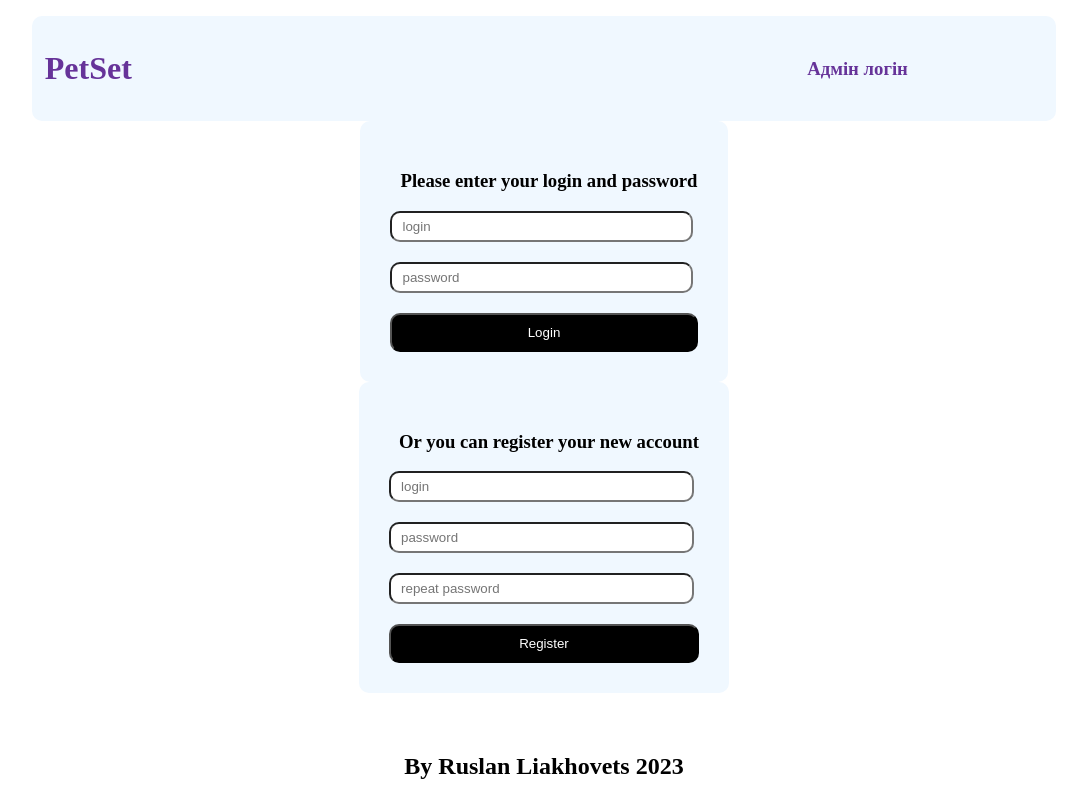
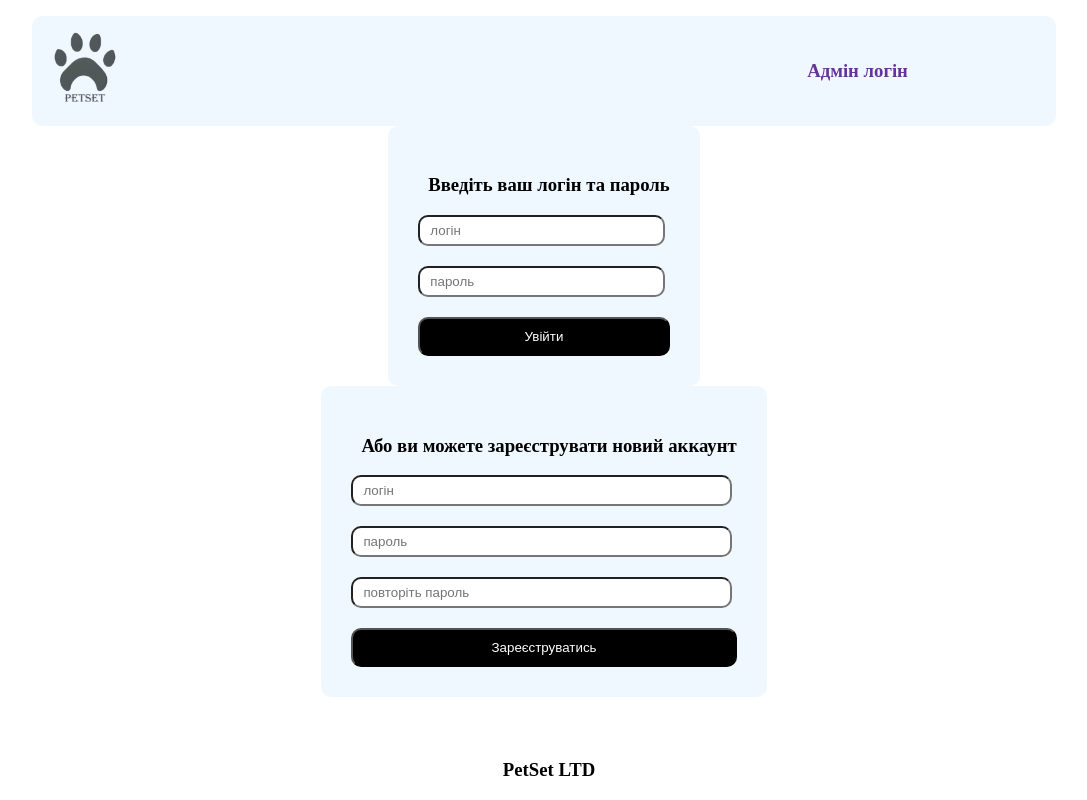
Before and after one commit to murri06/PetSet, a PHP site: page /index.php in a window 1280 px wide. Shown: the whole page, without its empty margins (96-1183 px from the left). Run offline with PHP 8.4, Linux system fonts and the light colour scheme; data that the repository does not hold is empty.

Commit message:
small improvements

```diff
--- a/inc/error_page_404.php
+++ b/inc/error_page_404.php
@@ -3,3 +3,5 @@
     <div class="error-message"><?= $err ?></div>
     <a href="/petset/index.php" class="home-link">На головну</a>
 </div>
+
+<?php include 'inc/footer.php';
--- a/inc/footer.php
+++ b/inc/footer.php
@@ -1,5 +1,5 @@
 <footer>
-    <h2>By Ruslan Liakhovets 2023</h2>
+    <h3>PetSet LTD</h3>
 </footer>
 </body>
 </html>
--- a/inc/header.php
+++ b/inc/header.php
@@ -8,13 +8,14 @@ session_start();
 <head>
     <meta charset="UTF-8">
     <title>PetSet</title>
+    <link rel="icon" href="/petset/inc/logo128.png">
     <link rel="stylesheet" href="/petset/inc/style.css">
     <link rel="stylesheet" href="https://cdn.jsdelivr.net/npm/bootstrap-icons@1.10.5/font/bootstrap-icons.css">
 </head>
 <body>
 <header>
     <div class="header-wrapper">
-        <h1><a href="/petset/index.php">PetSet</a></h1>
+        <a href="/petset/index.php"><img src="/petset/inc/logo1024.png" alt="company logo" height="80" width="80"></a>
         <div class="header-login">
             <h3>
                 <?php if (isset($_SESSION['admin'])): ?>
--- a/inc/style.css
+++ b/inc/style.css
@@ -167,6 +167,7 @@ footer {
 
 .admin-products {
     border-spacing: 3px;
+    font-size: 20px;
 }
 
 .admin-products tr {
@@ -205,6 +206,7 @@ footer {
 }
 
 .container {
+    min-height:80vh;
     text-align: center;
 }
 
@@ -299,12 +301,14 @@ footer {
 
 .photo-wrapper {
     padding: 20px;
-    color: aliceblue;
+    background: aliceblue;
     border: black solid 2px;
 }
 
 .info-details {
-    padding-right: 100px;
+    background: aliceblue;
+    padding: 32px;
+    margin-right: 100px;
     max-width: 20vw;
 }
 
--- a/index.php
+++ b/index.php
@@ -5,19 +5,19 @@ include 'inc/header.php';
 if (isset($_GET['e'])) {
     switch ($_GET['e']) {
         case 0:
-            $usernameErr = 'That login is occupied, please choose another!';
+            $usernameErr = 'Цей логін уже зайнятий, будь ласка, виберіть інший!';
             break;
         case 1:
-            $passwordErr = 'Passwords does not matches!';
+            $passwordErr = 'Паролі не співпадають!';
             break;
         case 2:
-            $success = 'Now you can login into your account!';
+            $success = 'Тепер ви можете увійти до вашого аккаунту!';
             break;
         case 3:
-            $passwordErr = 'Something went wrong, please try again later!';
+            $passwordErr = 'Щось пішло не так, спробуйте ще раз. . .';
             break;
         case 4:
-            $loginErr = 'Login and password does not match!';
+            $loginErr = 'Логін та пароль не співпадають!';
             break;
     }
 }
@@ -45,24 +45,23 @@ $product_list = $conn->query($sql);
             <div class="login-container">
                 <div class="form-wrapper">
                     <form action="inc/login.php" method="post">
-                        <h3>Please enter your login and password</h3>
-                        <input type="text" name="username" placeholder="login" required>
-                        <input type="password" name="password" placeholder="password" required>
+                        <h3>Введіть ваш логін та пароль</h3>
+                        <input type="text" name="username" placeholder="логін" required>
+                        <input type="password" name="password" placeholder="пароль" required>
                         <?php if (isset($loginErr)) echo "<label>$loginErr</label>" ?>
-                        <button type="submit" name="login">Login</button>
+                        <button type="submit" name="login">Увійти</button>
                     </form>
                 </div>
                 <div class="form-wrapper">
                     <form action="inc/login.php" method="post">
-                        <h3>Or you can register your new account</h3>
-                        <input type="text" name="username" placeholder="login" required>
+                        <h3>Або ви можете зареєструвати новий аккаунт</h3>
+                        <input type="text" name="username" placeholder="логін" required>
                         <?php if (isset($usernameErr)) echo "<label>$usernameErr</label>" ?>
-                        <input type="password" name="password" placeholder="password" required>
-
-                        <input type="password" name="passwordRepeat" placeholder="repeat password" required>
+                        <input type="password" name="password" placeholder="пароль" required>
+                        <input type="password" name="passwordRepeat" placeholder="повторіть пароль" required>
                         <?php if (isset($passwordErr)) echo "<label>$passwordErr</label>" ?>
                         <?php if (isset($success)) echo "<label>$success</label>" ?>
-                        <button type="submit" name="register">Register</button>
+                        <button type="submit" name="register">Зареєструватись</button>
                     </form>
                 </div>
             </div>
@@ -91,11 +90,11 @@ $product_list = $conn->query($sql);
                     з <?= $num_pages ?></h3>
             </div>
             <div class="page-selector">
-                <a href="?page=1">First</a>
+                <a href="?page=1">Перша</a>
                 <?php if (isset($page) && $page > 0): ?>
-                    <a href="?page=<?= $page ?>">Previous</a>
+                    <a href="?page=<?= $page ?>">Попередня</a>
                 <?php else: ?>
-                    <a class="inactive">Previous</a>
+                    <a class="inactive">Попередня</a>
                 <?php endif; ?>
 
                 <?php for ($i = 1;
@@ -106,13 +105,13 @@ $product_list = $conn->query($sql);
                 <?php endfor; ?>
 
                 <?php if (!isset($page)): ?>
-                    <a href="?page=2">Next</a>
+                    <a href="?page=2">Наступна</a>
                 <?php elseif ($page + 1 >= $num_pages): ?>
-                    <a class="inactive">Next</a>
+                    <a class="inactive">Наступна</a>
                 <?php else: ?>
-                    <a href="?page=<?= $page + 2 ?>">Next</a>
+                    <a href="?page=<?= $page + 2 ?>">Наступна</a>
                 <?php endif; ?>
-                <a href="?page=<?= $num_pages ?>">Last</a>
+                <a href="?page=<?= $num_pages ?>">Остання</a>
             </div>
         <?php endif; ?>
     </main>
--- a/product_request.php
+++ b/product_request.php
@@ -39,6 +39,7 @@ if (isset($_GET['id'])) {
     $res = $res->fetch_assoc();
 } else {
     header("Location: index.php");
+    include 'inc/footer.php';
     exit();
 }
 ?>
@@ -64,7 +65,7 @@ if (isset($_GET['id'])) {
                 <label>Введіть коментар (Необов'язково):</label>
                 <input type="text" name="comment" placeholder="Коментар"
                        value="<?= $_POST['comment'] ?? '' ?>">
-                <button type="submit" name="submit">Відправити</button>
+                <button type="submit" name="submit">Створити заявку</button>
             </form>
         </div>
     </div>
```
Also changed, not shown: inc/admin.php (+6 -6 lines), inc/logo1024.png (added), inc/logo128.png (added).
